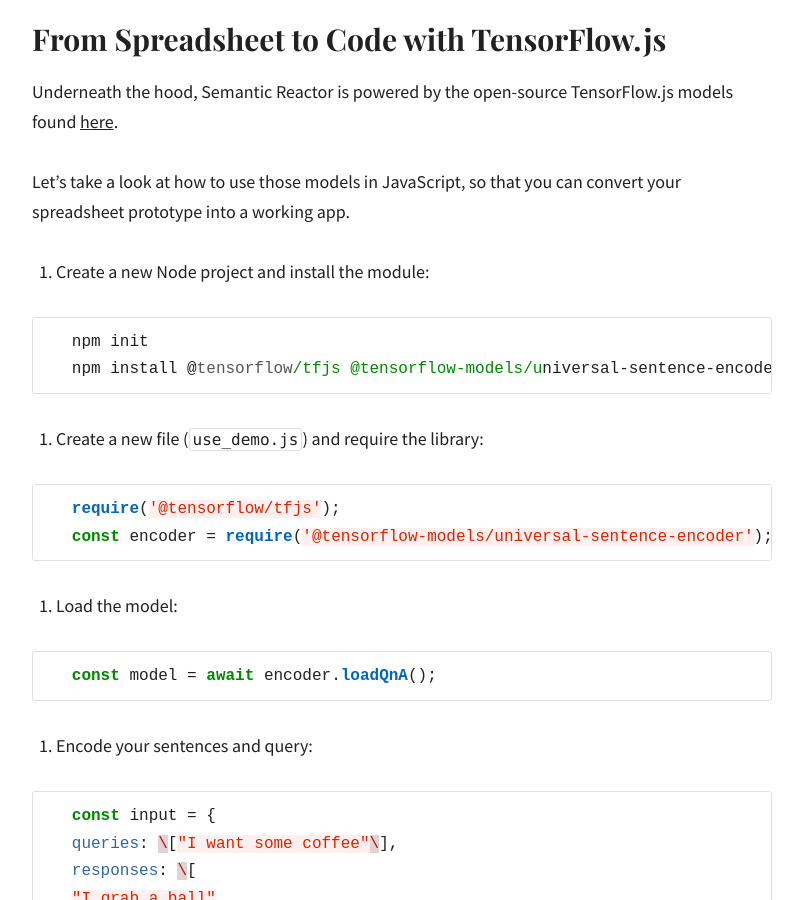
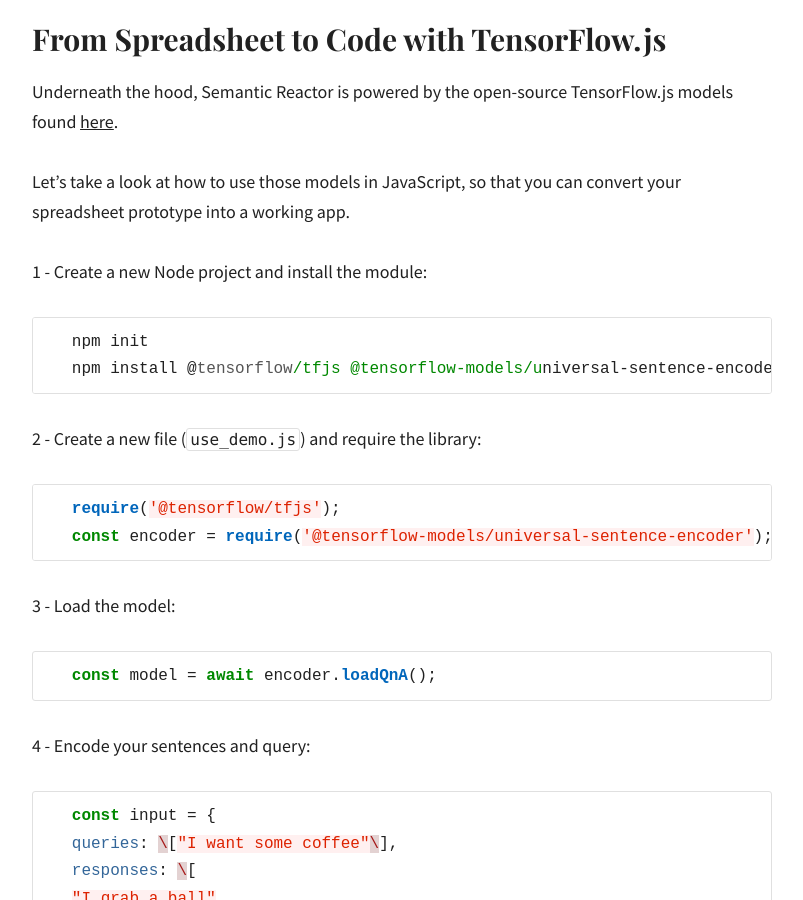
Before and after one commit to dalequark/daleonai, a Jekyll site: the page built from _posts/2020-08-05-make-language-work-for-you-with-semantic-ml.md, in a window 1280 px wide and 900 px high, scrolled down 8326 px. Shown: the whole window, without its empty margins (238-1041 px from the left). Built offline with Jekyll 4.4.1, drawn with Linux system fonts in a browser that asks for light colours; some web fonts are replaced; comment, search, counter and statistics services are not loaded.

Commit message:
Update from Forestry.io Dale updated _posts/2020-08-05-make-language-work-for-you-with-semantic-ml.md

````diff
--- a/_posts/2020-08-05-make-language-work-for-you-with-semantic-ml.md
+++ b/_posts/2020-08-05-make-language-work-for-you-with-semantic-ml.md
@@ -127,27 +127,27 @@
 
 Let's take a look at how to use those models in JavaScript, so that you can convert your spreadsheet prototype into a working app.
 
-1. Create a new Node project and install the module:
+1 - Create a new Node project and install the module:
 
 ```js
    npm init
    npm install @tensorflow/tfjs @tensorflow-models/universal-sentence-encoder
 ```
 
-2. Create a new file (`use_demo.js`) and require the library:
+2 - Create a new file (`use_demo.js`) and require the library:
 
 ```js
    require('@tensorflow/tfjs');
    const encoder = require('@tensorflow-models/universal-sentence-encoder');
 ```
 
-3. Load the model:
+3 - Load the model:
 
 ```js
    const model = await encoder.loadQnA();
 ```
 
-4. Encode your sentences and query:
+4 - Encode your sentences and query:
 
 ```js
    const input = {
````
